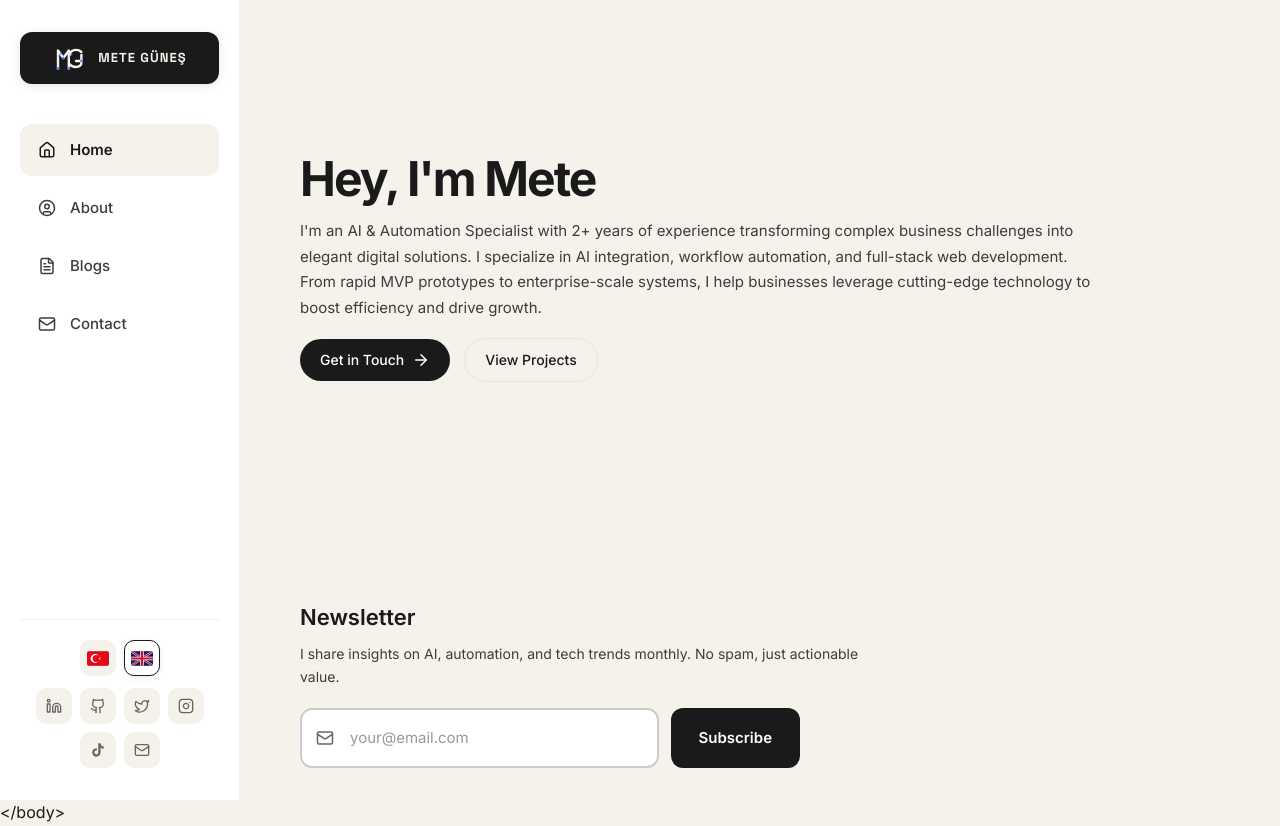
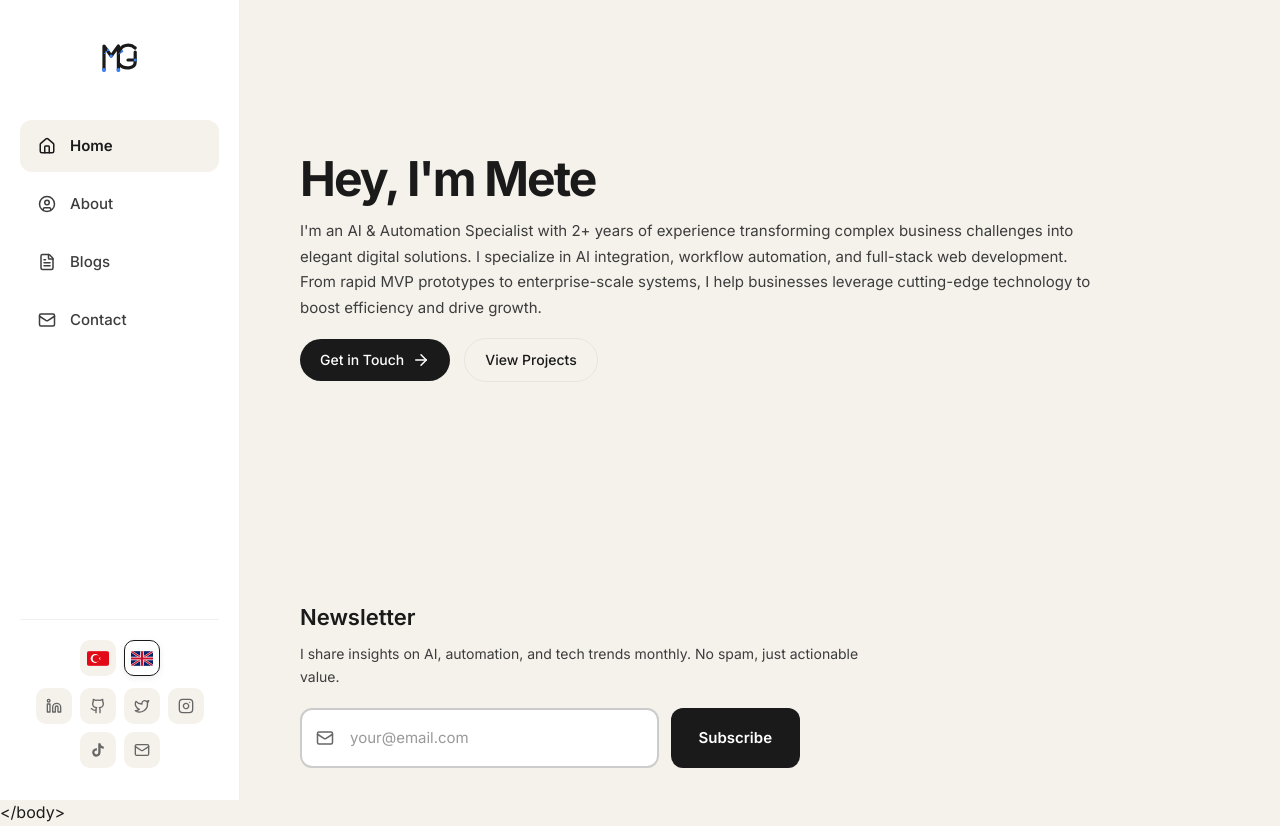
Before and after one commit to metegunesofficial/Portfilio, a React (Vite) app: page / in a window 1280 px wide. Built offline with nearby package versions, Linux system fonts and the light colour scheme; no server answers.

Commit message:
style: clean MG logo - remove black bg and text, center only

```diff
--- a/src/components/Logo.tsx
+++ b/src/components/Logo.tsx
@@ -1,19 +1,19 @@
 import { motion } from 'framer-motion'
 
-// MG Logo SVG Component
+// MG Logo SVG Component - Clean minimal version
 function MGLogoSVG() {
     return (
         <svg
             xmlns="http://www.w3.org/2000/svg"
             viewBox="0 0 120 120"
             fill="none"
-            width="36"
-            height="36"
+            width="48"
+            height="48"
         >
             {/* Main M Letter */}
             <path
                 d="M20 95 L20 35 L38 60 L56 35 L56 95"
-                stroke="#f5f1eb"
+                stroke="#1a1a1a"
                 strokeWidth="8"
                 strokeLinecap="round"
                 strokeLinejoin="round"
@@ -23,7 +23,7 @@ function MGLogoSVG() {
             {/* G Letter integrated with M */}
             <path
                 d="M60 50 C60 32, 85 28, 98 40 M98 50 L98 75 C98 92, 70 95, 58 80 M98 70 L80 70"
-                stroke="#f5f1eb"
+                stroke="#1a1a1a"
                 strokeWidth="8"
                 strokeLinecap="round"
                 strokeLinejoin="round"
@@ -52,33 +52,16 @@ export function Logo() {
         <motion.a
             href="/"
             className="sidebar-logo-custom"
-            whileHover={{ scale: 1.02 }}
-            whileTap={{ scale: 0.98 }}
-            style={{ textDecoration: 'none' }}
-        >
-            <div style={{
-                background: '#1a1a1a',
-                borderRadius: '12px',
-                padding: '8px 16px',
-                height: '52px',
+            whileHover={{ scale: 1.05 }}
+            whileTap={{ scale: 0.95 }}
+            style={{
+                textDecoration: 'none',
                 display: 'flex',
                 alignItems: 'center',
-                justifyContent: 'center',
-                gap: '10px',
-                boxShadow: '0 2px 10px rgba(0,0,0,0.1)'
-            }}>
-                <MGLogoSVG />
-                <span style={{
-                    fontFamily: '"Space Grotesk", sans-serif',
-                    fontWeight: 700,
-                    fontSize: '13px',
-                    color: '#f5f1eb',
-                    letterSpacing: '0.08em',
-                    whiteSpace: 'nowrap'
-                }}>
-                    METE GÜNEŞ
-                </span>
-            </div>
+                justifyContent: 'center'
+            }}
+        >
+            <MGLogoSVG />
         </motion.a>
     )
 }
```
